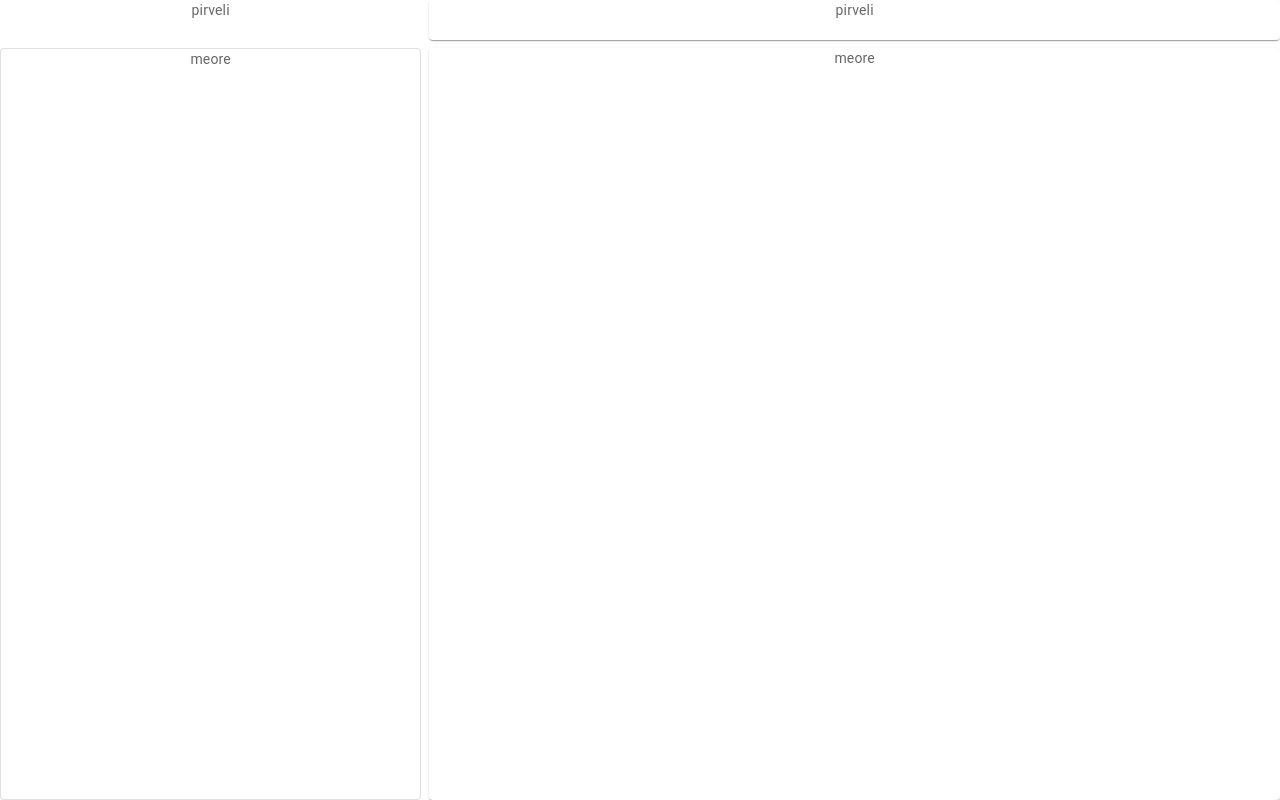
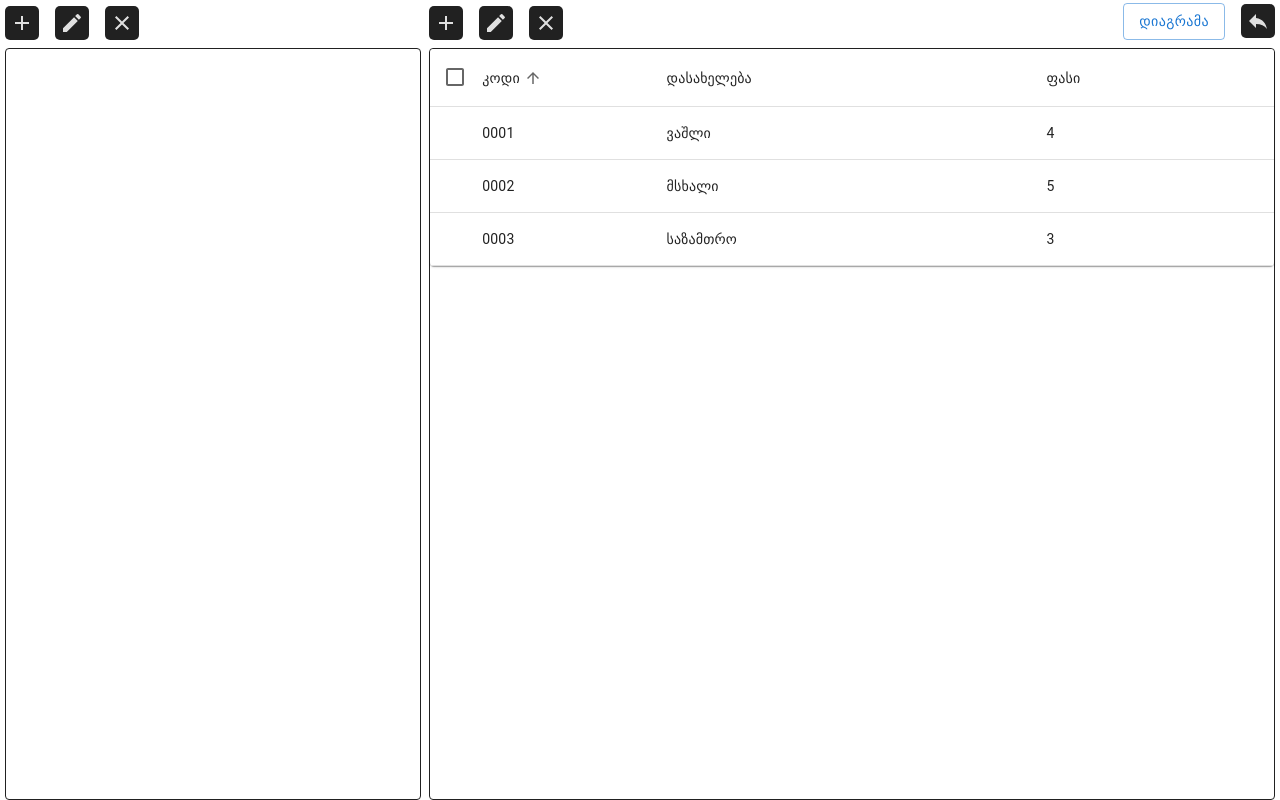
Before and after one commit to batonitamazi/Fina-Assignment, a React (Create React App) app: page / in a window 1280 px wide. Built offline with nearby package versions, Linux system fonts and the light colour scheme.

Commit message:
feat: add table, components

```diff
--- a/package.json
+++ b/package.json
@@ -5,6 +5,7 @@
   "dependencies": {
     "@emotion/react": "^11.10.6",
     "@emotion/styled": "^11.10.6",
+    "@mui/icons-material": "^5.11.11",
     "@mui/material": "^5.11.11",
     "@mui/styled-engine-sc": "^5.11.11",
     "@testing-library/jest-dom": "^5.16.5",
--- a/src/App.js
+++ b/src/App.js
@@ -4,43 +4,34 @@
 import Paper from "@mui/material/Paper";
 import Grid from "@mui/material/Grid";
 import Stack from "@mui/material/Stack";
-import AddIcon from '@mui/icons-material/Add';
-import EditIcon from '@mui/icons-material/Edit';
-import ClearIcon from '@mui/icons-material/Clear';
+import ActionsContainer from "./components/ActionsContainer";
+import ProductsTable from "./components/ProductsTable";
 
-const Item = styled(Paper)(({ theme }) => ({
-  backgroundColor: theme.palette.mode === "dark" ? "#1A2027" : "#fff",
-  ...theme.typography.body2,
-  textAlign: "center",
-  color: theme.palette.text.secondary,
-}));
 
-const ActionsItem = styled(Paper)(({theme}) => ({
-  ...theme.typography.body2,
-  textAlign: "center",
-  color: theme.palette.text.secondary,
-  height: "5%",
-}))
-const DropDownItem = styled(Paper)(({theme}) => ({
+const DropDownItem = styled(Paper)(({ theme }) => ({
   ...theme.typography.body2,
   textAlign: "center",
   color: theme.palette.text.secondary,
   height: "95%",
-}))
+  border: '1px solid #212121'
+}));
 
 function App() {
   return (
-      <Grid container spacing={1} sx={{height: '100vh'}}>
+    <Grid container spacing={1} sx={{ height: "100vh" }}>
       <Grid item xs={4}>
-            <Stack sx={{height: '100vh'}} spacing={1}>
-              <ActionsItem elevation={0}>pirveli</ActionsItem>
-              <DropDownItem variant="outlined" elevation={0}>meore</DropDownItem>
+        <Stack sx={{ height: "100vh" , paddingLeft: '5px',}} spacing={1}>
+          <ActionsContainer />
+          <DropDownItem variant="outlined" elevation={0}>
+          </DropDownItem>
         </Stack>
       </Grid>
       <Grid item xs={8}>
-            <Stack sx={{height: '100vh'}} spacing={1}>
-              <ActionsItem>pirveli</ActionsItem>
-              <DropDownItem>meore</DropDownItem>
+        <Stack sx={{ height: "100vh", paddingRight: '5px', }} spacing={1}>
+          <ActionsContainer addOns={true} />
+          <DropDownItem elevation={0}>
+            <ProductsTable />
+          </DropDownItem>
         </Stack>
       </Grid>
     </Grid>
--- /dev/null
+++ b/src/components/ActionsContainer.js
@@ -0,0 +1,99 @@
+import React from "react";
+import AddIcon from "@mui/icons-material/Add";
+import EditIcon from "@mui/icons-material/Edit";
+import ClearIcon from "@mui/icons-material/Clear";
+import ReplyIcon from "@mui/icons-material/Reply";
+import Paper from "@mui/material/Paper";
+import { styled } from "@mui/material/styles";
+import { Stack } from "@mui/system";
+import { Button } from "@mui/material";
+
+const ActionsItem = styled(Paper)(({ theme }) => ({
+  ...theme.typography.body2,
+  textAlign: "center",
+  color: theme.palette.text.secondary,
+  height: "5%",
+  width: "100%",
+  display: "flex",
+  flexDirection: "row",
+  justifyContent: "space-between;",
+  alignItems: "flex-end",
+}));
+
+function ActionsContainer({ addOns }) {
+  return (
+    <ActionsItem elevation={0}>
+      <Stack
+        direction="row"
+        justifyContent="center"
+        alignItems="center"
+        spacing={2}
+      >
+        <AddIcon
+          aria-label="add"
+          sx={{
+            padding: "5px",
+            backgroundColor: "#212121",
+            cursor: "pointer",
+            color: (theme) => theme.palette.grey[300],
+            borderRadius: "5px",
+            "&:hover": {
+              backgroundColor: "#757575",
+            },
+          }}
+        />
+        <EditIcon
+          aria-label="edit"
+          sx={{
+            padding: "5px",
+            backgroundColor: "#212121",
+            cursor: "pointer",
+            color: (theme) => theme.palette.grey[300],
+            borderRadius: "5px",
+            "&:hover": {
+              backgroundColor: "#757575",
+            },
+          }}
+        />
+        <ClearIcon
+          aria-label="delete"
+          sx={{
+            padding: "5px",
+            backgroundColor: "#212121",
+            cursor: "pointer",
+            color: (theme) => theme.palette.grey[300],
+            borderRadius: "5px",
+            "&:hover": {
+              backgroundColor: "#757575",
+            },
+          }}
+        />
+      </Stack>
+      {addOns ? (
+        <Stack
+          direction="row"
+          justifyContent="center"
+          alignItems="center"
+          spacing={2}
+        >
+          <Button variant="outlined">დიაგრამა</Button>
+          <ReplyIcon
+            aria-label="delete"
+            sx={{
+              padding: "5px",
+              backgroundColor: "#212121",
+              cursor: "pointer",
+              color: (theme) => theme.palette.grey[300],
+              borderRadius: "5px",
+              "&:hover": {
+                backgroundColor: "#757575",
+              },
+            }}
+          />
+        </Stack>
+      ) : null}
+    </ActionsItem>
+  );
+}
+
+export default ActionsContainer;
--- /dev/null
+++ b/src/components/ProductsTable.js
@@ -0,0 +1,219 @@
+import * as React from "react";
+import PropTypes from "prop-types";
+import Box from "@mui/material/Box";
+import Table from "@mui/material/Table";
+import TableBody from "@mui/material/TableBody";
+import TableCell from "@mui/material/TableCell";
+import TableContainer from "@mui/material/TableContainer";
+import TableHead from "@mui/material/TableHead";
+import TableRow from "@mui/material/TableRow";
+import TableSortLabel from "@mui/material/TableSortLabel";
+import Paper from "@mui/material/Paper";
+import Checkbox from "@mui/material/Checkbox";
+import { visuallyHidden } from "@mui/utils";
+
+function createData(code, name, price) {
+  return {
+    code,
+    name,
+    price,
+  };
+}
+
+const rows = [
+  createData("0001", "ვაშლი", 4.0),
+  createData("0002", "მსხალი", 5.0),
+  createData("0003", "საზამთრო", 3.0),
+];
+
+function descendingComparator(a, b, orderBy) {
+  if (b[orderBy] < a[orderBy]) {
+    return -1;
+  }
+  if (b[orderBy] > a[orderBy]) {
+    return 1;
+  }
+  return 0;
+}
+
+function getComparator(order, orderBy) {
+  return order === "desc"
+    ? (a, b) => descendingComparator(a, b, orderBy)
+    : (a, b) => -descendingComparator(a, b, orderBy);
+}
+
+function stableSort(array, comparator) {
+  const stabilizedThis = array.map((el, index) => [el, index]);
+  stabilizedThis.sort((a, b) => {
+    const order = comparator(a[0], b[0]);
+    if (order !== 0) {
+      return order;
+    }
+    return a[1] - b[1];
+  });
+  return stabilizedThis.map((el) => el[0]);
+}
+
+const headCells = [
+  {
+    id: "code",
+    numeric: false,
+    disablePadding: true,
+    label: "კოდი",
+  },
+  {
+    id: "name",
+    numeric: true,
+    disablePadding: false,
+    label: "დასახელება",
+  },
+  {
+    id: "price",
+    numeric: true,
+    disablePadding: false,
+    label: "ფასი",
+  },
+];
+
+function EnhancedTableHead(props) {
+  const {
+    onSelectAllClick,
+    order,
+    orderBy,
+    numSelected,
+    rowCount,
+    onRequestSort,
+  } = props;
+  const createSortHandler = (property) => (event) => {
+    onRequestSort(event, property);
+  };
+
+  return (
+    <TableHead>
+      <TableRow>
+        <TableCell padding="checkbox">
+          <Checkbox
+            color="primary"
+            indeterminate={numSelected > 0 && numSelected < rowCount}
+            checked={rowCount > 0 && numSelected === rowCount}
+            onChange={onSelectAllClick}
+            inputProps={{
+              "aria-label": "select all desserts",
+            }}
+          />
+        </TableCell>
+        {headCells.map((headCell) => (
+          <TableCell
+            key={headCell.id}
+            align="left"
+            padding={headCell.disablePadding ? "none" : "normal"}
+            sortDirection={orderBy === headCell.id ? order : false}
+          >
+            <TableSortLabel
+              active={orderBy === headCell.id}
+              direction={orderBy === headCell.id ? order : "asc"}
+              onClick={createSortHandler(headCell.id)}
+            >
+              {headCell.label}
+              {orderBy === headCell.id ? (
+                <Box component="span" sx={visuallyHidden}>
+                  {order === "desc" ? "sorted descending" : "sorted ascending"}
+                </Box>
+              ) : null}
+            </TableSortLabel>
+          </TableCell>
+        ))}
+      </TableRow>
+    </TableHead>
+  );
+}
+
+EnhancedTableHead.propTypes = {
+  numSelected: PropTypes.number.isRequired,
+  onRequestSort: PropTypes.func.isRequired,
+  onSelectAllClick: PropTypes.func.isRequired,
+  order: PropTypes.oneOf(["asc", "desc"]).isRequired,
+  orderBy: PropTypes.string.isRequired,
+  rowCount: PropTypes.number.isRequired,
+};
+
+export default function ProductsTable() {
+  const [order, setOrder] = React.useState("asc");
+  const [orderBy, setOrderBy] = React.useState("code");
+  const [selected, setSelected] = React.useState([]);
+
+  const handleRequestSort = (event, property) => {
+    const isAsc = orderBy === property && order === "asc";
+    setOrder(isAsc ? "desc" : "asc");
+    setOrderBy(property);
+  };
+
+
+  const handleClick = (event, name) => {
+    const selectedIndex = selected.indexOf(name);
+    let newSelected = [];
+
+    if (selectedIndex === -1) {
+      newSelected = newSelected.concat(selected, name);
+    } else if (selectedIndex === 0) {
+      newSelected = newSelected.concat(selected.slice(1));
+    } else if (selectedIndex === selected.length - 1) {
+      newSelected = newSelected.concat(selected.slice(0, -1));
+    } else if (selectedIndex > 0) {
+      newSelected = newSelected.concat(
+        selected.slice(0, selectedIndex),
+        selected.slice(selectedIndex + 1)
+      );
+    }
+
+    setSelected(newSelected);
+  };
+  const isSelected = (name) => selected.indexOf(name) !== -1;
+  return (
+    <Box sx={{ width: "100%" }}>
+      <Paper sx={{ width: "100%", mb: 2 }}>
+        <TableContainer>
+          <Table sx={{ minWidth: 750 }} aria-labelledby="tableTitle">
+            <EnhancedTableHead
+              order={order}
+              orderBy={orderBy}
+              onRequestSort={handleRequestSort}
+              rowCount={rows.length}
+            />
+            <TableBody>
+              {stableSort(rows, getComparator(order, orderBy)).map(
+                (row, index) => {
+                  const isItemSelected = isSelected(row.name);
+                  const labelId = `enhanced-table-checkbox-${index}`;
+                  return (
+                    <TableRow
+                      hover
+                      onClick={(event) => handleClick(event, row.name)}
+                      role="checkbox"
+                      aria-checked={isItemSelected}
+                      tabIndex={-1}
+                      key={row.code}
+                      selected={isItemSelected}
+                    >
+                      <TableCell padding="checkbox"></TableCell>
+                      <TableCell
+                        component="th"
+                        id={labelId}
+                        scope="row"
+                        padding="none"
+                      >
+                        {row.code}
+                      </TableCell>
+                      <TableCell align="left">{row.name}</TableCell>
+                      <TableCell align="left">{row.price}</TableCell>
+                    </TableRow>
+                  );
+                }
+              )}
+            </TableBody>
+          </Table>
+        </TableContainer>
+      </Paper>
+    </Box>
+  );
+}
```
Also changed, not shown: 1 other file (tests, documents, lock files or other folders). Lines whose indentation alone changed are shown as unchanged.
